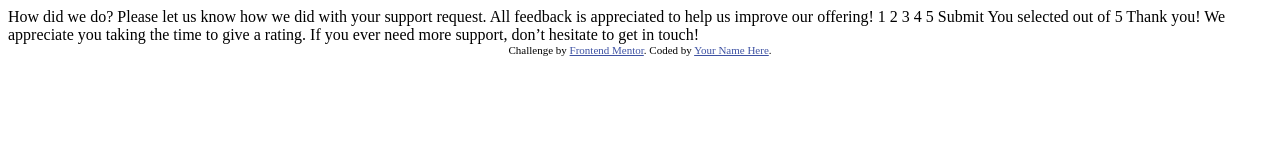
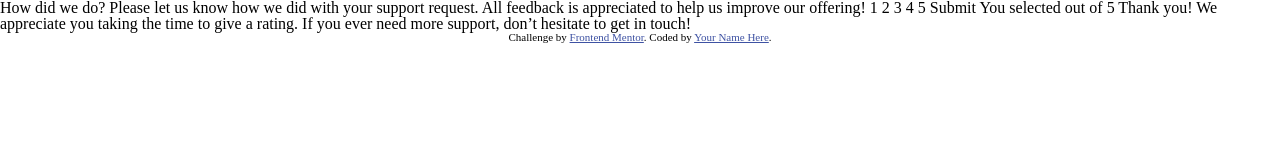
Before and after one commit to gitFellpz/trabalhoFrontendMentor, a plain HTML site: page index.html in a window 1280 px wide. Drawn offline with Linux system fonts and the light colour scheme.

Commit message:
Alterações nos arquivos base.

```diff
--- /dev/null
+++ b/css/estilo.css
@@ -0,0 +1,6 @@
+@import url(./reset.css);
+@import url(./variaveis.css);
+@import url('https://fonts.googleapis.com/css2?family=Overpass:wght@400;700&display=swap');
+
+.attribution { font-size: 11px; text-align: center; }
+.attribution a { color: hsl(228, 45%, 44%); }
--- /dev/null
+++ b/css/reset.css
@@ -0,0 +1,48 @@
+/* http://meyerweb.com/eric/tools/css/reset/
+   v2.0 | 20110126
+   License: none (public domain)
+*/
+
+html, body, div, span, applet, object, iframe,
+h1, h2, h3, h4, h5, h6, p, blockquote, pre,
+a, abbr, acronym, address, big, cite, code,
+del, dfn, em, img, ins, kbd, q, s, samp,
+small, strike, strong, sub, sup, tt, var,
+b, u, i, center,
+dl, dt, dd, ol, ul, li,
+fieldset, form, label, legend,
+table, caption, tbody, tfoot, thead, tr, th, td,
+article, aside, canvas, details, embed,
+figure, figcaption, footer, header, hgroup,
+menu, nav, output, ruby, section, summary,
+time, mark, audio, video {
+	margin: 0;
+	padding: 0;
+	border: 0;
+	font-size: 100%;
+	font: inherit;
+	vertical-align: baseline;
+}
+/* HTML5 display-role reset for older browsers */
+article, aside, details, figcaption, figure,
+footer, header, hgroup, menu, nav, section {
+	display: block;
+}
+body {
+	line-height: 1;
+}
+ol, ul {
+	list-style: none;
+}
+blockquote, q {
+	quotes: none;
+}
+blockquote:before, blockquote:after,
+q:before, q:after {
+	content: '';
+	content: none;
+}
+table {
+	border-collapse: collapse;
+	border-spacing: 0;
+}
--- /dev/null
+++ b/css/variaveis.css
@@ -0,0 +1,12 @@
+:root{
+    --branco: hsl(0, 0%, 100%);
+    --verde__claro: hsl(217, 12%, 63%);
+    --cinza__medio: hsl(216, 12%, 54%);
+    --azul__escuro1: hsl(213, 19%, 18%);
+    --azul__escuro2: hsl(216, 12%, 8%);
+    --laranja: hsl(25, 97%, 53%);
+    --fonte: 'Overpass', sans-serif;
+    --tamanho__fonte: 15px;
+    --Mobile: 375px;
+    --Desktop: 1440px;
+}
--- a/index.html
+++ b/index.html
@@ -1,22 +1,18 @@
 <!DOCTYPE html>
-<html lang="en">
+<html lang="pt-br">
   <head>
     <meta charset="UTF-8">
-  <meta name="viewport" content="width=device-width, initial-scale=1.0"> <!-- displays site properly based on user's device -->
+    <meta name="viewport" content="width=device-width, initial-scale=1.0">
+    <!-- displays site properly based on user's device -->
 
     <link rel="icon" type="image/png" sizes="32x32" href="./images/favicon-32x32.png">
 
     <title>Frontend Mentor | Interactive rating component</title>
 
-  <!-- Feel free to remove these styles or customise in your own stylesheet 👍 -->
-  <style>
-    .attribution { font-size: 11px; text-align: center; }
-    .attribution a { color: hsl(228, 45%, 44%); }
-  </style>
+    <link rel="stylesheet" href="./css/estilo.css">
+
   </head>
   <body>
-
-  <!-- Rating state start -->
 
     How did we do?
 
@@ -26,8 +22,6 @@
     1 2 3 4 5
 
     Submit
-
-  <!-- Rating state end -->
 
     <!-- Thank you state start -->
 
@@ -45,5 +39,6 @@
       Challenge by <a href="https://www.frontendmentor.io?ref=challenge" target="_blank">Frontend Mentor</a>.
       Coded by <a href="#">Your Name Here</a>.
     </div>
+    <script src="./js/script.js"></script>
   </body>
 </html>
```
Also changed, not shown: js/script.js (added), 1 other file. Lines whose indentation alone changed are shown as unchanged.
